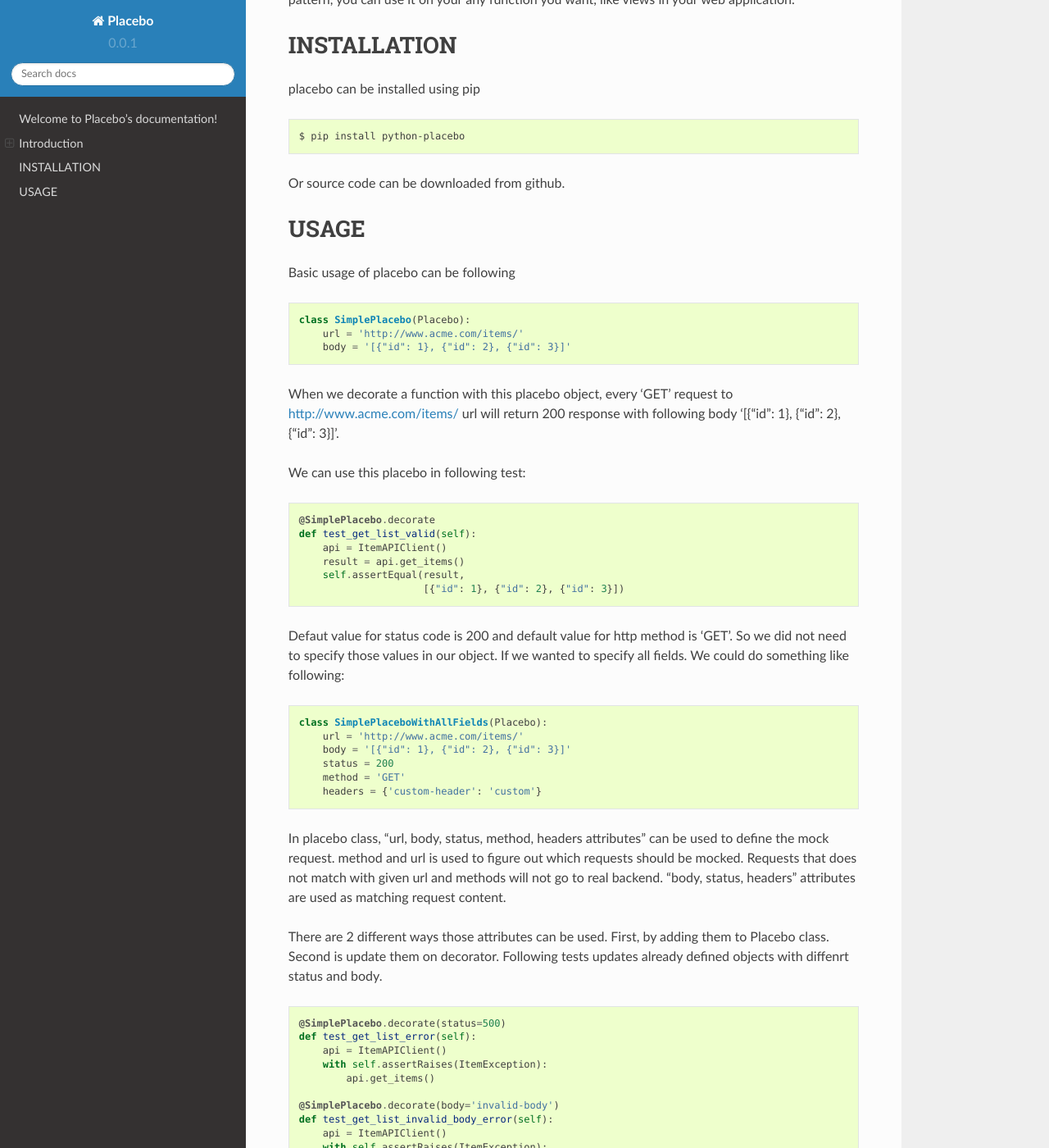
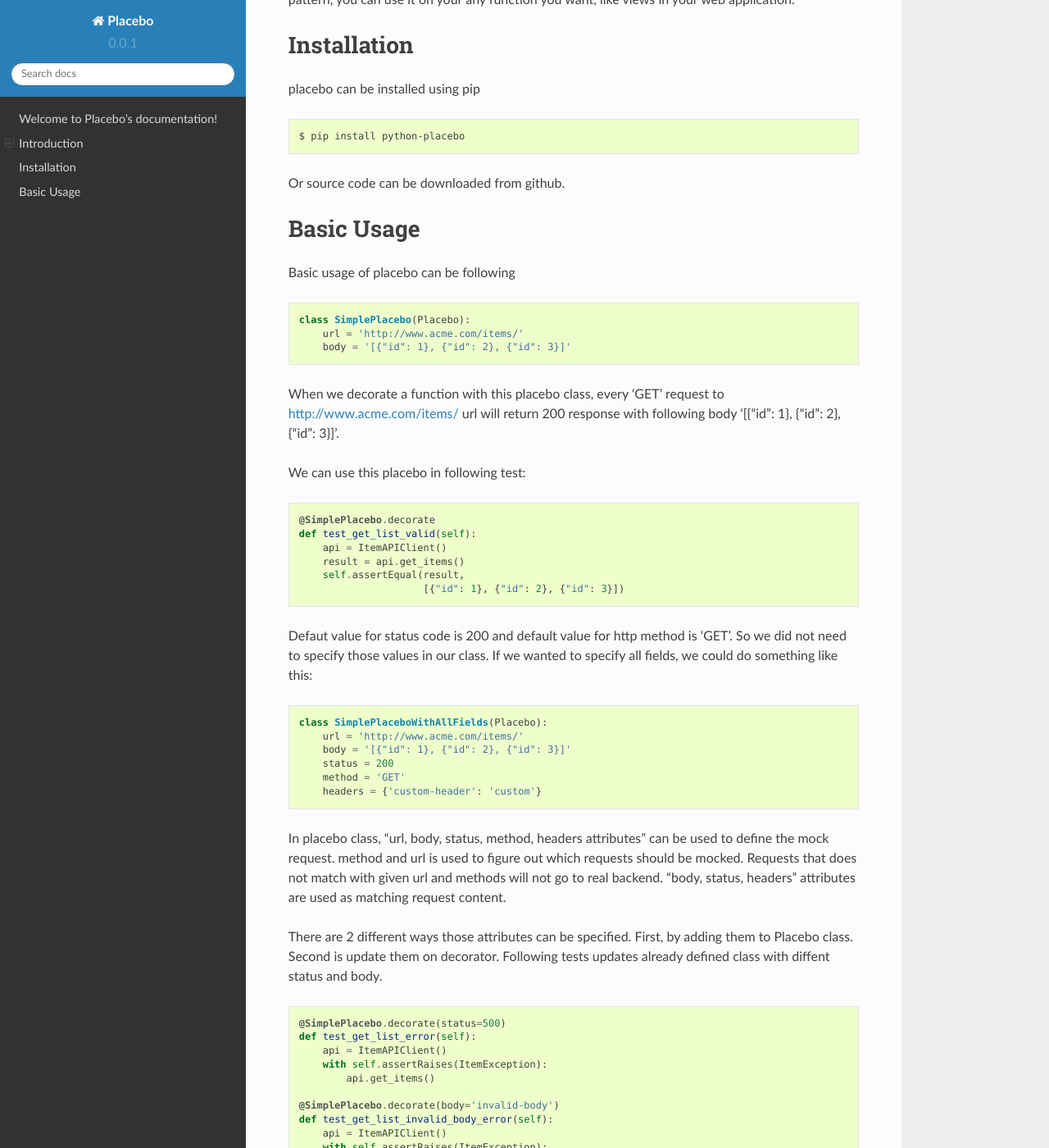
Before and after one commit to huseyinyilmaz/placebo, a Sphinx documentation site: the page built from doc/index.rst, in a window 1280 px wide and 1400 px high, scrolled down 2987 px. Shown: the whole window at 82% size. Built offline with Sphinx 7.4.7 and the Read the Docs theme 2.0.0, drawn with Linux system fonts in a browser that asks for light colours.

Commit message:
Update Basic Usage section in comments section.

```diff
--- a/doc/index.rst
+++ b/doc/index.rst
@@ -164,7 +164,7 @@ In first method, we directly used the placebo object. In the second method we ch
 As a matter of fact, placebo object is not only usefull for testing. Since main interface is a decorator pattern,  you can use it on your any function you want, like views in your web application.
 
 
-INSTALLATION
+Installation
 ============
 
 placebo can be installed using pip
@@ -175,8 +175,8 @@ placebo can be installed using pip
 
 Or source code can be downloaded from github.
 
-USAGE
-=====
+Basic Usage
+===========
 
 Basic usage of placebo can be following
 
@@ -186,7 +186,7 @@ Basic usage of placebo can be following
        url = 'http://www.acme.com/items/'
        body = '[{"id": 1}, {"id": 2}, {"id": 3}]'
 
-When we decorate a function with this placebo object, every 'GET' request to http://www.acme.com/items/ url will return 200 response with following body '[{"id": 1}, {"id": 2}, {"id": 3}]'.
+When we decorate a function with this placebo class, every 'GET' request to http://www.acme.com/items/ url will return 200 response with following body '[{"id": 1}, {"id": 2}, {"id": 3}]'.
 
 We can use this placebo in following test:
 
@@ -199,7 +199,7 @@ We can use this placebo in following test:
        self.assertEqual(result,
                         [{"id": 1}, {"id": 2}, {"id": 3}])
 
-Defaut value for status code is 200 and default value for http method is 'GET'. So we did not need to specify those values in our object. If we wanted to specify all fields. We could do something like following:
+Defaut value for status code is 200 and default value for http method is 'GET'. So we did not need to specify those values in our class. If we wanted to specify all fields, we could do something like this:
 
 .. code-block:: python
 
@@ -213,7 +213,7 @@ Defaut value for status code is 200 and default value for http method is 'GET'.
 
 In placebo class, "url, body, status, method, headers attributes" can be used to define the mock request. method and url is used to figure out which requests should be mocked. Requests that does not match with given url and methods will not go to real backend. "body, status, headers" attributes are used as matching request content.
 
-There are 2 different ways those attributes can be used. First, by adding them to Placebo class. Second is update them on decorator. Following tests updates already defined objects with diffenrt status and body.
+There are 2 different ways those attributes can be specified. First, by adding them to Placebo class. Second is update them on decorator. Following tests updates already defined class with diffent status and body.
 
 .. code-block:: python
 
```
